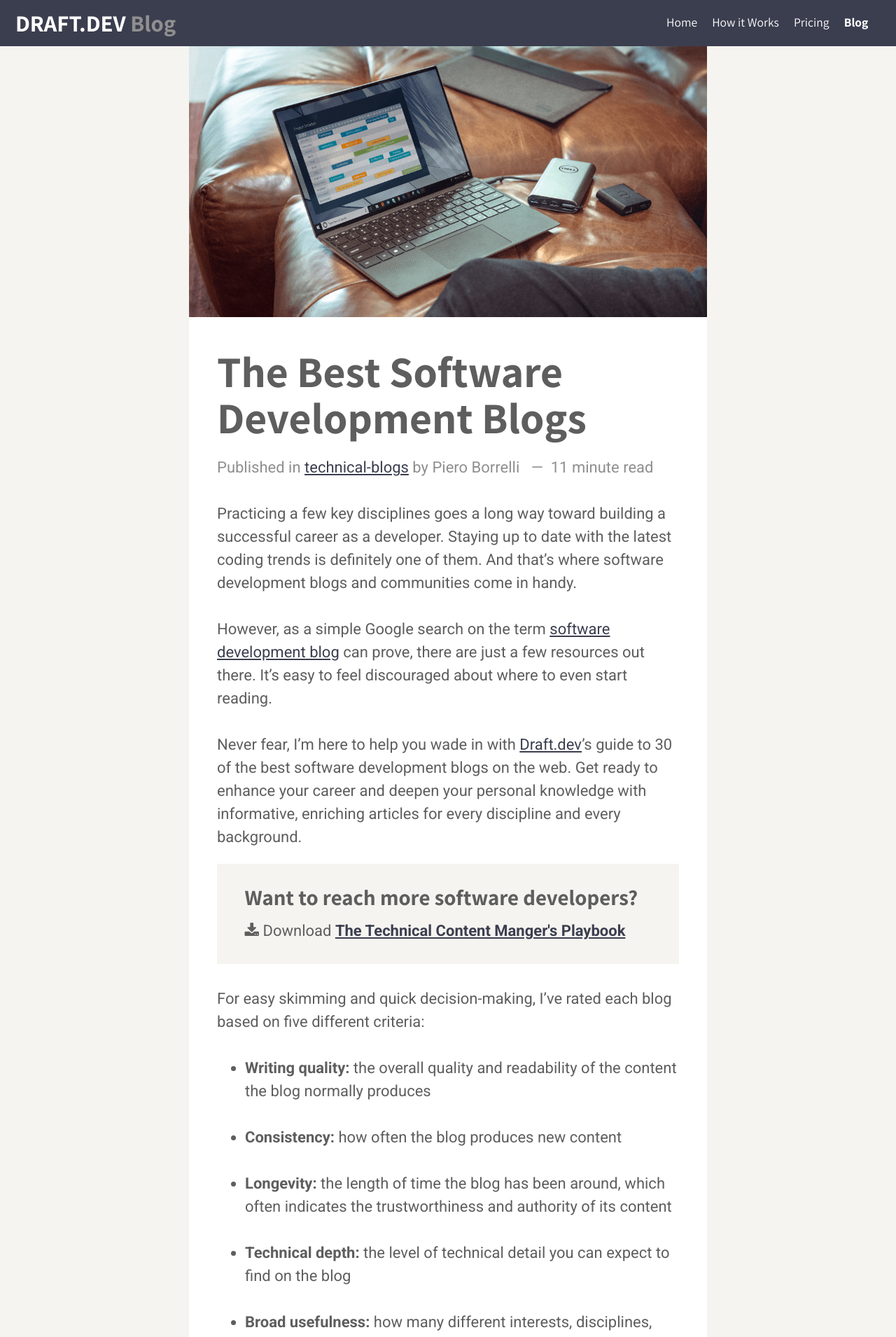
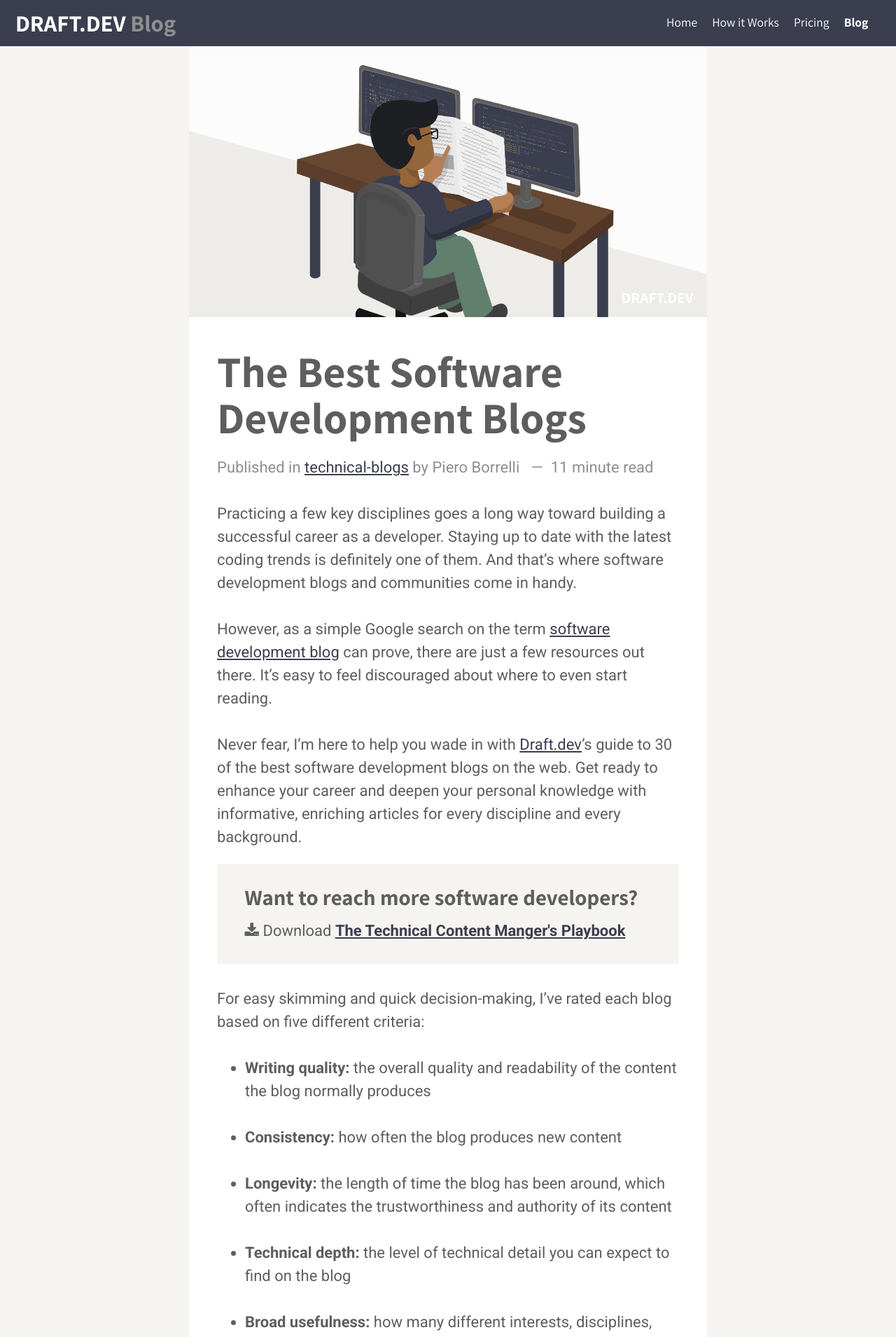
Before and after one commit to karllhughes/learn, a Jekyll site: the page built from _posts/2020-11-30-software-development.md, in a window 1280 px wide. Shown: the top 1910 px of the page at 70% size. Built offline with Jekyll 4.4.1, drawn with Linux system fonts in a browser that asks for light colours; a script that is not in the unit is left out.

Commit message:
Update Posts “2020-11-30-software-development”

```diff
--- a/_posts/2020-11-30-software-development.md
+++ b/_posts/2020-11-30-software-development.md
@@ -1,11 +1,13 @@
 ---
 layout: post
 title: The Best Software Development Blogs
+description: If you're looking for resources to help you advance your career as
+  a software developer, you've come to the right place. In this guide, we've
+  highlighted the 30 best software development blogs.
+categories: technical-blogs
 author: piero
 date: 2020-11-30
-description: "If you're looking for resources to help you advance your career as a software developer, you've come to the right place. In this guide, we've highlighted the 30 best software development blogs."
-categories: technical-blogs
-img: /assets/posts/software-development.png
+img: /assets/posts/programmer.png
 ---
 
 Practicing a few key disciplines goes a long way toward building a successful career as a developer. Staying up to date with the latest coding trends is definitely one of them. And that’s where software development blogs and communities come in handy.
```
Also changed, not shown: assets/posts/programmer.png (added).
